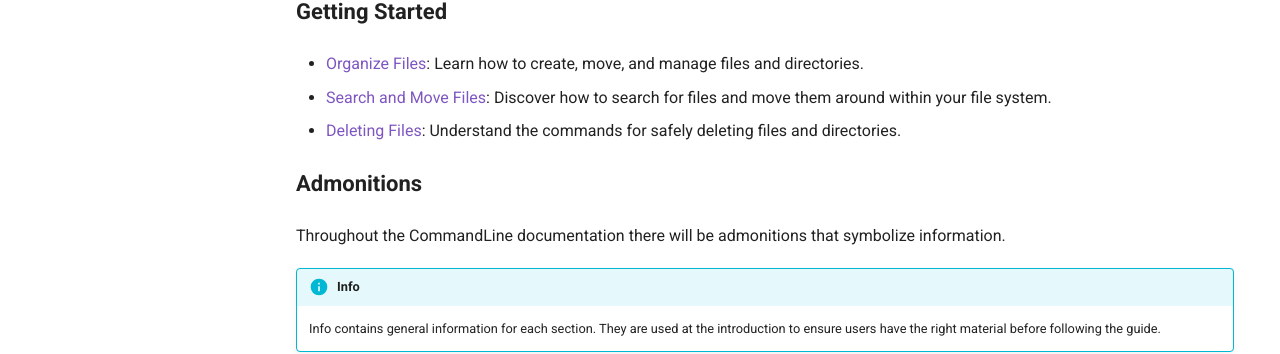
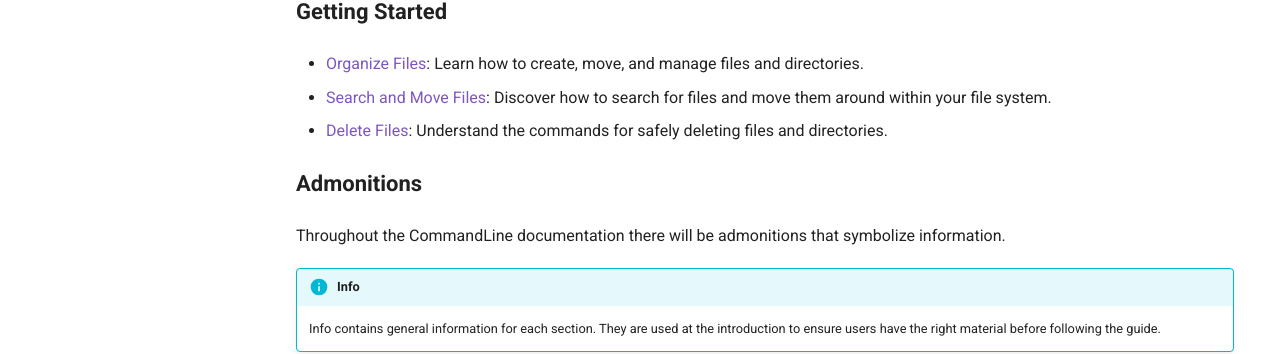
Before and after one commit to RichardLi6/UsingCommandLine, an MkDocs documentation site: the page built from docs/index.md, in a window 1280 px wide and 1309 px high. Shown: the part 577-931 px from the top of the window. Built offline with MkDocs 1.6.1 and Material for MkDocs 9.7.7, drawn with Linux system fonts in a browser that asks for light colours.

Commit message:
Add delete files

```diff
--- a/docs/index.md
+++ b/docs/index.md
@@ -14,7 +14,7 @@ Before diving into the command line, it's important to understand the basics of
 
 - [Organize Files](OrganizeFiles.md): Learn how to create, move, and manage files and directories.
 - [Search and Move Files](SearchMove.md): Discover how to search for files and move them around within your file system.
-- [Deleting Files](DeletingFiles.md): Understand the commands for safely deleting files and directories.
+- [Delete Files](DeletingFiles.md): Understand the commands for safely deleting files and directories.
 
 <p style="font-size: 22px;"> <b> Admonitions </b> </p>
 
```
